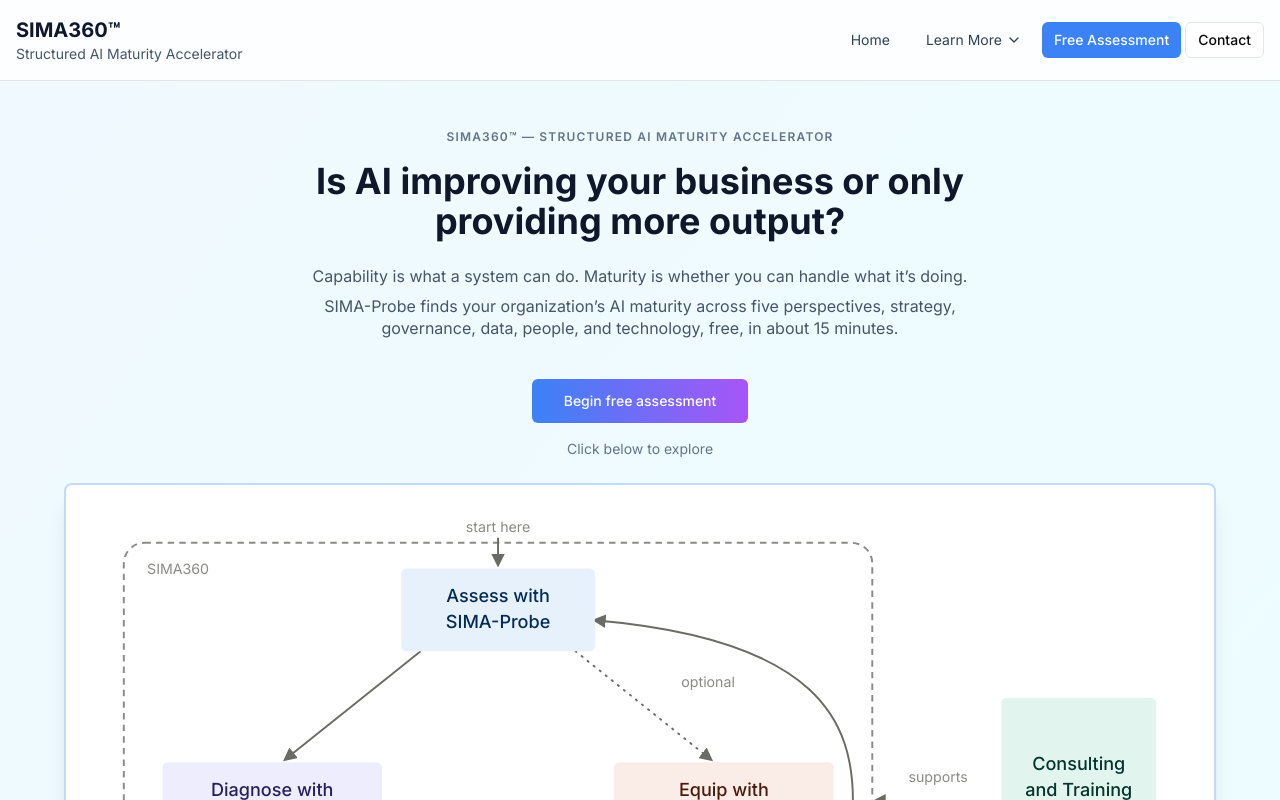
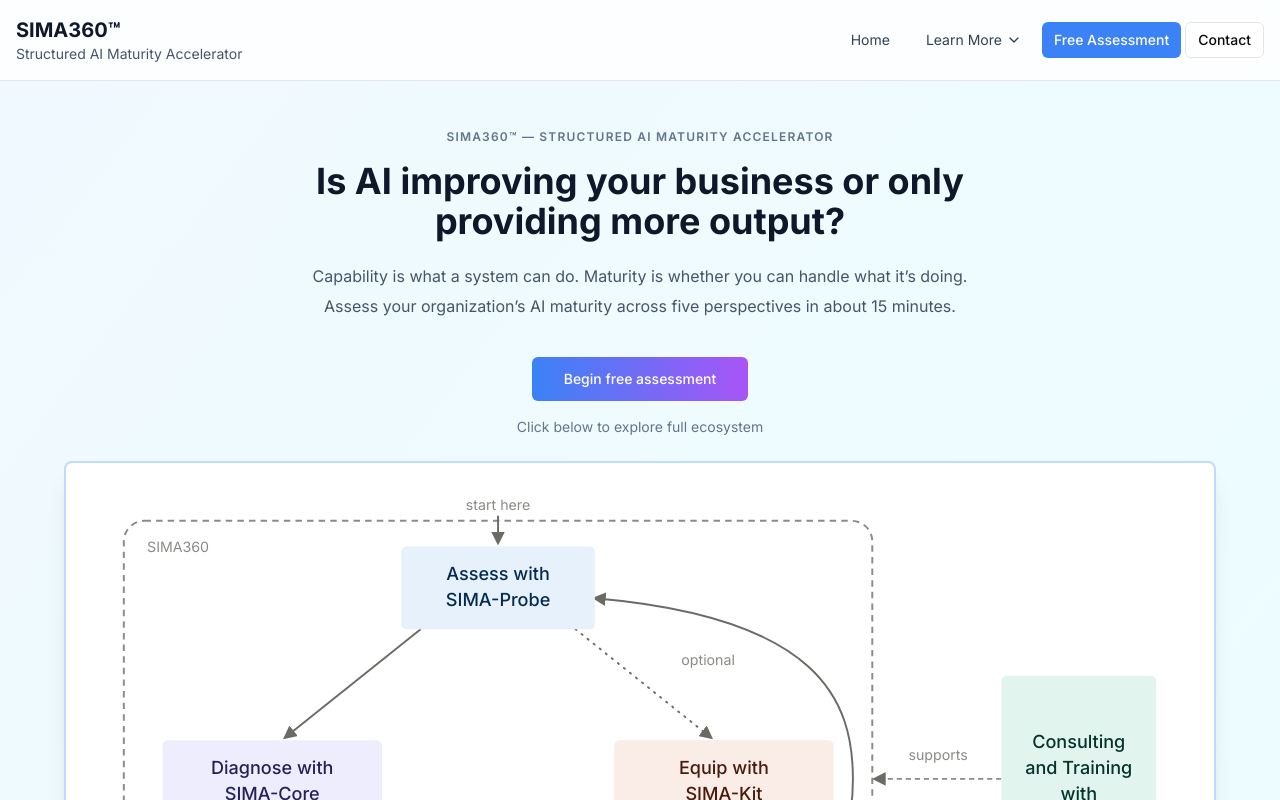
Before and after one commit to chucksuscheck/SIMA360, a Next.js app: page / in a window 1280 px wide. Shown: the top 800 px of the page. Built offline with nearby package versions, Linux system fonts and the light colour scheme.

Commit message:
Copy tweaks: homepage argument text and nav label
Co-Authored-By: Claude Sonnet 5 <noreply@anthropic.com>

```diff
--- a/app/page.tsx
+++ b/app/page.tsx
@@ -86,8 +86,7 @@ export default function HomePage() {
           <div className="space-y-2 text-base leading-snug text-center" style={{ color: "#475569" }}>
             <p>Capability is what a system can do. Maturity is whether you can handle what it&rsquo;s doing.</p>
             <p>
-              SIMA-Probe finds your organization&rsquo;s AI maturity across five perspectives, strategy,
-              governance, data, people, and technology, free, in about 15 minutes.
+              Assess your organization&rsquo;s AI maturity across five perspectives in about 15 minutes.
             </p>
           </div>
         </div>
@@ -104,7 +103,7 @@ export default function HomePage() {
             <Link href="/sima-probe/assessment">Begin free assessment</Link>
           </Button>
           <p className="text-sm" style={{ color: "#64748b" }}>
-            Click below to explore
+            Click below to explore full ecosystem
           </p>
         </div>
         <div
--- a/components/navigation.tsx
+++ b/components/navigation.tsx
@@ -34,7 +34,7 @@ const perspectiveLinks = [
 ]
 
 const resourceLinks = [
-  { label: "The Book", href: "/the-book", external: false },
+  { label: "Get the Book", href: "/the-book", external: false },
   { label: "Download Guide", href: "/SIMA360_Guide.pdf", external: true },
   { label: "Take Training", href: "https://www.eventbee.com/v/sima360classes/boxoffice/", external: true },
 ]
```
